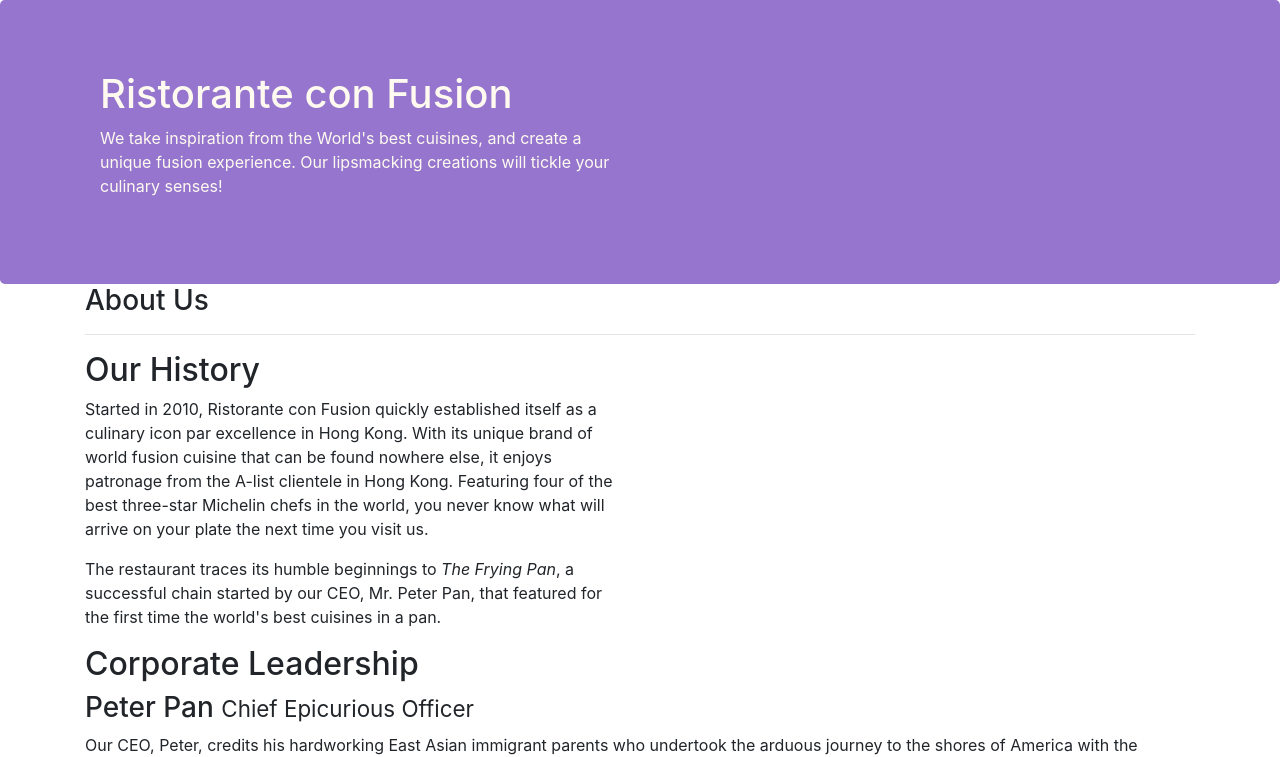
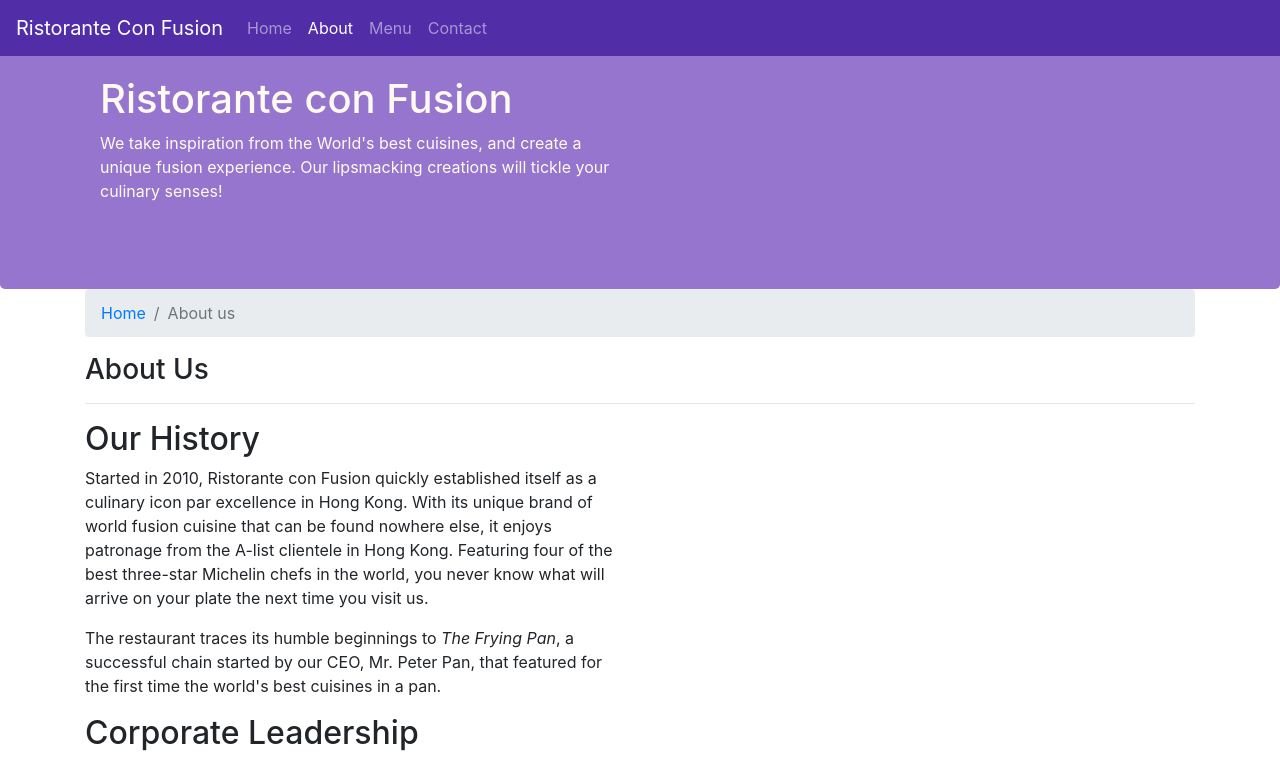
Before and after one commit to oliliyiyi/git-test-1, a website: page aboutus.html in a window 1280 px wide. Shown: the top 757 px of the page. Drawn offline with nearby package versions, Linux system fonts and the light colour scheme.

Commit message:
Navbar and Breadcrumbs

```diff
--- a/aboutus.html
+++ b/aboutus.html
@@ -17,12 +17,29 @@
 
 <body>
 
+    <body>
+        <nav class="navbar navbar-dark navbar-expand-sm navbar-dark fixed-top">
+            <a class="navbar-brand" href="#">Ristorante Con Fusion</a>
+            <button class="navbar-toggler" type="button" data-toggle="collapse" data-target="#Navbar">
+                <span class="navbar-toggler-icon"></span>
+            </button>
+            <div class="collapse navbar-collapse" id="Navbar">
+                <ul class="navbar-nav mr-auto">
+                    <li class="nav-item"><a class="nav-link" href="./index.html">Home</a></li>
+                    <li class="nav-item active"><a class="nav-link" href="#">About</a></li>
+                    <li class="nav-item"><a class="nav-link" href="#">Menu</a></li>
+                    <li class="nav-item"><a class="nav-link" href="./contactus.html">Contact</a></li>
+                </ul>
+            </div>
+
+        </nav>
         <header class="jumbotron">
             <div class="container">
                 <div class="row row-header">
                     <div class="col-12 col-sm-6">
                         <h1>Ristorante con Fusion</h1>
-                    <p>We take inspiration from the World's best cuisines, and create a unique fusion experience. Our lipsmacking creations will tickle your culinary senses!</p>
+                        <p>We take inspiration from the World's best cuisines, and create a unique fusion experience.
+                            Our lipsmacking creations will tickle your culinary senses!</p>
                     </div>
                     <div class="col-12 col-sm">
                     </div>
@@ -31,6 +48,10 @@
         </header>
 
         <div class="container">
+            <ol class="col-12 breadcrumb">
+                <li class="breadcrumb-item"><a href="./index.html">Home</a></li>
+                <li class="breadcrumb-item active">About us</li>
+            </ol>
             <div class="row">
                 <div class="col-12">
                     <h3>About Us</h3>
@@ -41,8 +62,14 @@
             <div class="row">
                 <div class="col-12 col-sm-6">
                     <h2>Our History</h2>
-                <p>Started in 2010, Ristorante con Fusion quickly established itself as a culinary icon par excellence in Hong Kong. With its unique brand of world fusion cuisine that can be found nowhere else, it enjoys patronage from the A-list clientele in Hong Kong.  Featuring four of the best three-star Michelin chefs in the world, you never know what will arrive on your plate the next time you visit us.</p>
-                <p>The restaurant traces its humble beginnings to <em>The Frying Pan</em>, a successful chain started by our CEO, Mr. Peter Pan, that featured for the first time the world's best cuisines in a pan.</p>
+                    <p>Started in 2010, Ristorante con Fusion quickly established itself as a culinary icon par
+                        excellence in Hong Kong. With its unique brand of world fusion cuisine that can be found nowhere
+                        else, it enjoys patronage from the A-list clientele in Hong Kong. Featuring four of the best
+                        three-star Michelin chefs in the world, you never know what will arrive on your plate the next
+                        time you visit us.</p>
+                    <p>The restaurant traces its humble beginnings to <em>The Frying Pan</em>, a successful chain
+                        started by our CEO, Mr. Peter Pan, that featured for the first time the world's best cuisines in
+                        a pan.</p>
                 </div>
                 <div class="col-12 col-sm-6">
                 </div>
@@ -53,13 +80,28 @@
                 <div class="col-12">
                     <h2>Corporate Leadership</h2>
                     <h3>Peter Pan <small>Chief Epicurious Officer</small></h3>
-                <p class="d-none d-sm-block">Our CEO, Peter, credits his hardworking East Asian immigrant parents who undertook the arduous journey to the shores of America with the intention of giving their children the best future. His mother's wizardy in the kitchen whipping up the tastiest dishes with whatever is available inexpensively at the supermarket, was his first inspiration to create the fusion cuisines for which <em>The Frying Pan</em> became well known. He brings his zeal for fusion cuisines to this restaurant, pioneering cross-cultural culinary connections.</p>
+                    <p class="d-none d-sm-block">Our CEO, Peter, credits his hardworking East Asian immigrant parents
+                        who undertook the arduous journey to the shores of America with the intention of giving their
+                        children the best future. His mother's wizardy in the kitchen whipping up the tastiest dishes
+                        with whatever is available inexpensively at the supermarket, was his first inspiration to create
+                        the fusion cuisines for which <em>The Frying Pan</em> became well known. He brings his zeal for
+                        fusion cuisines to this restaurant, pioneering cross-cultural culinary connections.</p>
                     <h3>Dhanasekaran Witherspoon <small>Chief Food Officer</small></h3>
-                <p class="d-none d-sm-block">Our CFO, Danny, as he is affectionately referred to by his colleagues, comes from a long established family tradition in farming and produce. His experiences growing up on a farm in the Australian outback gave him great appreciation for varieties of food sources. As he puts it in his own words, <em>Everything that runs, wins, and everything that stays, pays!</em></p>
+                    <p class="d-none d-sm-block">Our CFO, Danny, as he is affectionately referred to by his colleagues,
+                        comes from a long established family tradition in farming and produce. His experiences growing
+                        up on a farm in the Australian outback gave him great appreciation for varieties of food
+                        sources. As he puts it in his own words, <em>Everything that runs, wins, and everything that
+                            stays, pays!</em></p>
                     <h3>Agumbe Tang <small>Chief Taste Officer</small></h3>
-                <p class="d-none d-sm-block">Blessed with the most discerning gustatory sense, Agumbe, our CTO, personally ensures that every dish that we serve meets his exacting tastes. Our chefs dread the tongue lashing that ensues if their dish does not meet his exacting standards. He lives by his motto, <em>You click only if you survive my lick.</em></p>
+                    <p class="d-none d-sm-block">Blessed with the most discerning gustatory sense, Agumbe, our CTO,
+                        personally ensures that every dish that we serve meets his exacting tastes. Our chefs dread the
+                        tongue lashing that ensues if their dish does not meet his exacting standards. He lives by his
+                        motto, <em>You click only if you survive my lick.</em></p>
                     <h3>Alberto Somayya <small>Executive Chef</small></h3>
-                <p class="d-none d-sm-block">Award winning three-star Michelin chef with wide International experience having worked closely with whos-who in the culinary world, he specializes in creating mouthwatering Indo-Italian fusion experiences. He says, <em>Put together the cuisines from the two craziest cultures, and you get a winning hit! Amma Mia!</em></p>
+                    <p class="d-none d-sm-block">Award winning three-star Michelin chef with wide International
+                        experience having worked closely with whos-who in the culinary world, he specializes in creating
+                        mouthwatering Indo-Italian fusion experiences. He says, <em>Put together the cuisines from the
+                            two craziest cultures, and you get a winning hit! Amma Mia!</em></p>
                 </div>
             </div>
 
--- a/css/style.css
+++ b/css/style.css
@@ -24,3 +24,10 @@ address{
     margin: 0px;
     color:#0f0f0f;
 }
+body{
+    padding: 5px 0px 0px 0px;
+    z-index: 0;
+}
+.navbar-dark{
+    background-color: #512da8;
+}
```
Also changed, not shown: index.html (+16 -0 lines). Lines whose indentation alone changed are shown as unchanged.
